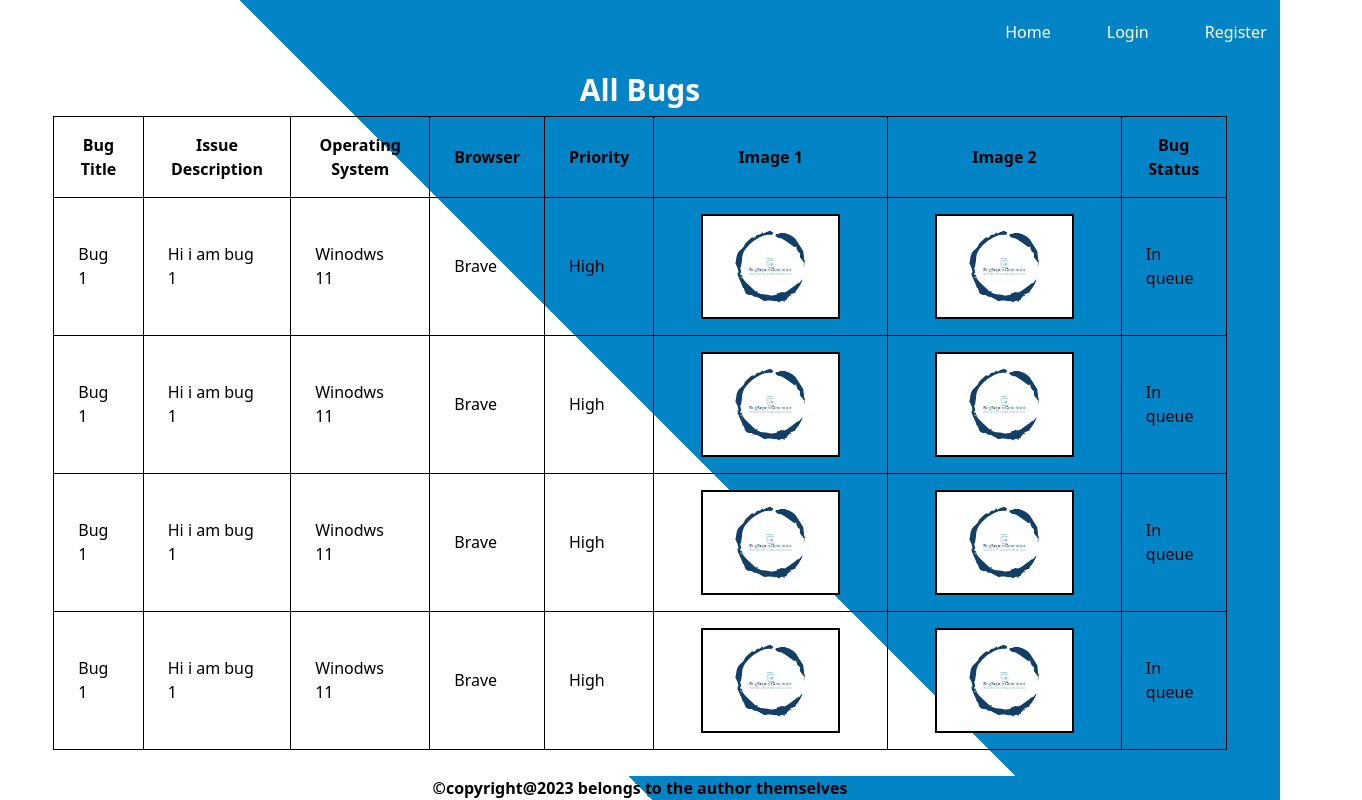
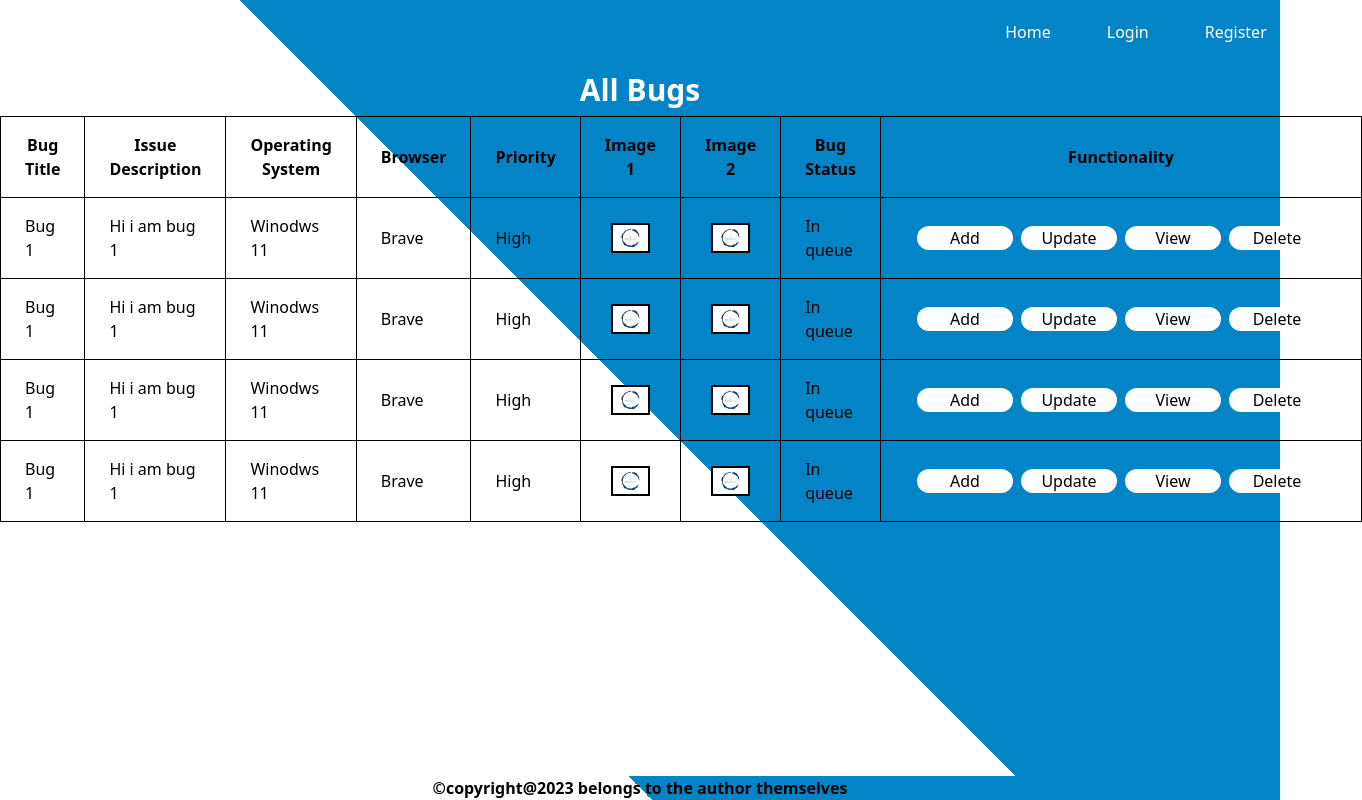
Before and after one commit to jenny-hub90/Bug-Report-Generator, a React (Create React App) app: page /allBugs in a window 1280 px wide. Shown: the whole page, 1362 px wide, since content can reach past the window. Built offline with nearby package versions, Linux system fonts and the light colour scheme.

Commit message:
added button on the allbug table

```diff
--- a/src/components/AllBugs.jsx
+++ b/src/components/AllBugs.jsx
@@ -72,6 +72,8 @@ const AllBugs = () => {
                 class="border-r px-6 py-4 border-black">Image 2</th>
             <th scope="col"
                 class="border-r px-6 py-4 border-black">Bug Status</th>
+            <th scope="col"
+                class="border-r px-6 py-4 border-black">Functionality</th>
             </tr>
             </thead>
             <tr class="border-b font-medium border-black">
@@ -91,6 +93,13 @@ const AllBugs = () => {
                 class="border-r px-6 py-4 border-black"><img src="./images/bug.png" alt="" class="w-3/4 h-auto m-auto border-2 border-black"/></td>
                 <td scope="col"
                 class="border-r px-6 py-4 border-black">In queue</td>
+                <td scope="col"
+                class="border-r px-6 py-4 border-black"><div class="w-full m-auto flex justify-center p-2">
+                <button class="w-24 bg-white text-black m-1 hover:bg-sky-400  rounded-full ...">Add</button>
+                <button class="w-24 bg-white text-black m-1 hover:bg-sky-400 rounded-full ...">Update</button>
+                <button class="w-24 bg-white text-black  m-1 hover:bg-sky-400 rounded-full ...">View</button>
+                <button class="w-24 bg-white text-black  m-1 hover:bg-sky-400 rounded-full ...">Delete</button>
+                </div></td>
             </tr>
             <tr class="border-b font-medium border-black">
                 <td scope="col"
@@ -109,6 +118,13 @@ const AllBugs = () => {
                 class="border-r px-6 py-4 border-black"><img src="./images/bug.png" alt="" class="w-3/4 h-auto m-auto border-2 border-black"/></td>
                 <td scope="col"
                 class="border-r px-6 py-4 border-black">In queue</td>
+                 <td scope="col"
+                class="border-r px-6 py-4 border-black"><div class="w-full m-auto flex justify-center p-2">
+                <button class="w-24 bg-white text-black m-1 hover:bg-sky-400  rounded-full ...">Add</button>
+                <button class="w-24 bg-white text-black m-1 hover:bg-sky-400 rounded-full ...">Update</button>
+                <button class="w-24 bg-white text-black  m-1 hover:bg-sky-400 rounded-full ...">View</button>
+                <button class="w-24 bg-white text-black  m-1 hover:bg-sky-400 rounded-full ...">Delete</button>
+                </div></td>
             </tr>
             <tr class="border-b font-medium border-black">
                 <td scope="col"
@@ -127,6 +143,13 @@ const AllBugs = () => {
                 class="border-r px-6 py-4 border-black"><img src="./images/bug.png" alt="" class="w-3/4 h-auto m-auto border-2 border-black"/></td>
                 <td scope="col"
                 class="border-r px-6 py-4 border-black">In queue</td>
+                 <td scope="col"
+                class="border-r px-6 py-4 border-black"><div class="w-full m-auto flex justify-center p-2">
+                <button class="w-24 bg-white text-black m-1 hover:bg-sky-400  rounded-full ...">Add</button>
+                <button class="w-24 bg-white text-black m-1 hover:bg-sky-400 rounded-full ...">Update</button>
+                <button class="w-24 bg-white text-black  m-1 hover:bg-sky-400 rounded-full ...">View</button>
+                <button class="w-24 bg-white text-black  m-1 hover:bg-sky-400 rounded-full ...">Delete</button>
+                </div></td>
             </tr>
             <tr class="border-b font-medium border-black">
                 <td scope="col"
@@ -145,6 +168,13 @@ const AllBugs = () => {
                 class="border-r px-6 py-4 border-black"><img src="./images/bug.png" alt="" class="w-3/4 h-auto m-auto border-2 border-black"/></td>
                 <td scope="col"
                 class="border-r px-6 py-4 border-black">In queue</td>
+                 <td scope="col"
+                class="border-r px-6 py-4 border-black"><div class="w-full m-auto flex justify-center p-2">
+                <button class="w-24 bg-white text-black m-1 hover:bg-sky-400  rounded-full ...">Add</button>
+                <button class="w-24 bg-white text-black m-1 hover:bg-sky-400 rounded-full ...">Update</button>
+                <button class="w-24 bg-white text-black  m-1 hover:bg-sky-400 rounded-full ...">View</button>
+                <button class="w-24 bg-white text-black  m-1 hover:bg-sky-400 rounded-full ...">Delete</button>
+                </div></td>
             </tr>
         </table>
         <footer>&copy;copyright@2023 belongs to the author themselves </footer>
```
